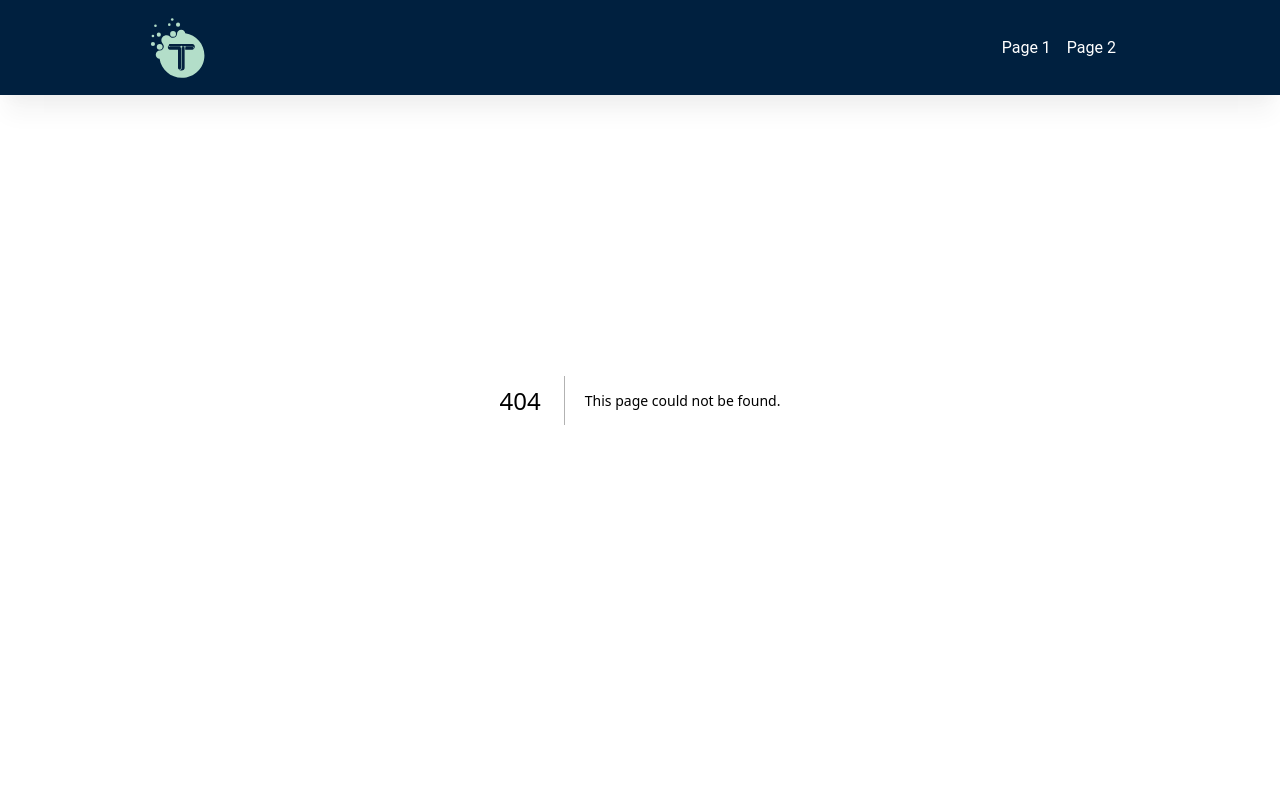
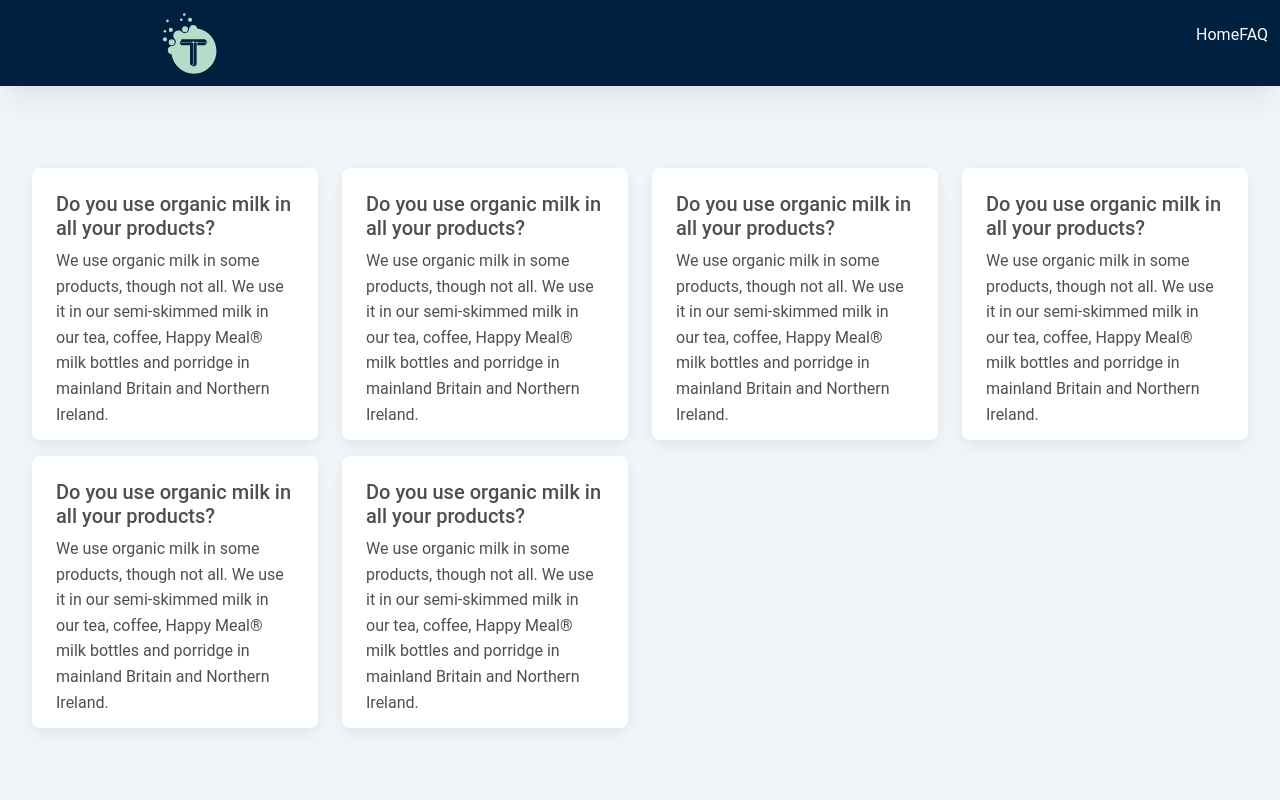
Before and after one commit to Zinwaiyan274/iNspire-hack-website, a Next.js app: page /faq in a window 1280 px wide. Before the commit this address had no page. Shown: the top 800 px of the page. Built offline with nearby package versions, Linux system fonts and the light colour scheme; a web font is replaced by a local one.

Commit message:
added faq

```diff
--- a/components/Footer.js
+++ b/components/Footer.js
@@ -53,7 +53,7 @@ const Footer = () => {
               </span>
 
               <div className='fs-4 faq'>
-                  <Link href="/" style={{ color:'white' }}>FAQ</Link>
+                  <Link href="/faq" style={{ color:'white' }}>FAQ</Link>
               </div>
             </div>
           </div>
--- a/components/Navbar.js
+++ b/components/Navbar.js
@@ -2,18 +2,19 @@ import Link from "next/link"
 
 const Navbar = () => {
     return (
-    <nav class="navbar fixed-top navbar-expand-lg shadow-5">
-        <div class="navbar-brand ms-5">
-            <img src="/Logo.svg" width="60px"/>
-        </div>
+    <nav class="navbar fixed-top navbar-expand-xl shadow-5">
         <div class="container-fluid">
-            <div class="collapse navbar-collapse pe-5" id="navbarRightAlignExample">
-                <ul class="navbar-nav ms-auto mb-2 mb-lg-0 me-5 pe-5">
-                    <li class="nav-item">
-                        <a class="nav-link text-white active" aria-current="page" href="#">Page 1</a>
+            <div class="ms-5">
+                <img src="/Logo.svg" width="60px"/>
+            </div>
+
+            <div class="navItem">
+                <ul class="">
+                    <li class="">
+                        <Link href={'/'} class="text-white">Home</Link>
                     </li>
-                    <li class="nav-item">
-                        <a class="nav-link text-white" href="#">Page 2</a>
+                    <li class="">
+                        <Link href={'/faq'} class="text-white">FAQ</Link>
                     </li>
                 </ul>
             </div>
--- /dev/null
+++ b/pages/faq.js
@@ -0,0 +1,91 @@
+import React from "react";
+import { FontAwesomeIcon } from "@fortawesome/react-fontawesome";
+import { faCalendar } from "@fortawesome/free-regular-svg-icons";
+import Image from "next/image";
+
+const faq = () => {
+  return (
+    <div class="faq-section">
+      <div class="container-fluid faq-content">
+        <div class="row mx-2 my-2">
+          <div class="col-md-3 mb-2">
+            <div class="card" style={{ width: "25rem;",height: "17rem" }}>
+              <div class="card-body">
+                <h5 class="card-title">Do you use organic milk in all your products?</h5>
+                <p class="card-text">
+                We use organic milk in some products, though not all. We use it in our semi-skimmed milk in our tea, coffee,
+                Happy Meal® milk bottles and porridge in mainland Britain and Northern Ireland.
+                </p>
+              </div>
+            </div>
+          </div>
+
+          <div class="col-md-3 mb-2">
+            <div class="card" style={{ width: "25rem;",height: "17rem" }}>
+              <div class="card-body">
+                <h5 class="card-title">Do you use organic milk in all your products?</h5>
+                <p class="card-text">
+                We use organic milk in some products, though not all. We use it in our semi-skimmed milk in our tea, coffee,
+                Happy Meal® milk bottles and porridge in mainland Britain and Northern Ireland.
+                </p>
+              </div>
+            </div>
+          </div>
+
+          <div class="col-md-3 mb-2">
+            <div class="card" style={{ width: "25rem;",height: "17rem" }}>
+              <div class="card-body">
+                <h5 class="card-title">Do you use organic milk in all your products?</h5>
+                <p class="card-text">
+                We use organic milk in some products, though not all. We use it in our semi-skimmed milk in our tea, coffee,
+                Happy Meal® milk bottles and porridge in mainland Britain and Northern Ireland.
+                </p>
+              </div>
+            </div>
+          </div>
+
+          <div class="col-md-3 mb-2">
+            <div class="card" style={{ width: "25rem;",height: "17rem" }}>
+              <div class="card-body">
+                <h5 class="card-title">Do you use organic milk in all your products?</h5>
+                <p class="card-text">
+                We use organic milk in some products, though not all. We use it in our semi-skimmed milk in our tea, coffee,
+                Happy Meal® milk bottles and porridge in mainland Britain and Northern Ireland.
+                </p>
+              </div>
+            </div>
+          </div>
+        </div>
+
+        <div class="row mx-2 my-2">
+          <div class="col-md-3 mb-2">
+            <div class="card" style={{ width: "25rem;",height: "17rem" }}>
+              <div class="card-body">
+                <h5 class="card-title">Do you use organic milk in all your products?</h5>
+                <p class="card-text">
+                We use organic milk in some products, though not all. We use it in our semi-skimmed milk in our tea, coffee,
+                Happy Meal® milk bottles and porridge in mainland Britain and Northern Ireland.
+                </p>
+              </div>
+            </div>
+          </div>
+
+          <div class="col-md-3 mb-2">
+            <div class="card" style={{ width: "25rem;",height: "17rem" }}>
+              <div class="card-body">
+                <h5 class="card-title">Do you use organic milk in all your products?</h5>
+                <p class="card-text">
+                We use organic milk in some products, though not all. We use it in our semi-skimmed milk in our tea, coffee,
+                Happy Meal® milk bottles and porridge in mainland Britain and Northern Ireland.
+                </p>
+              </div>
+            </div>
+          </div>
+
+        </div>
+      </div>
+    </div>
+  );
+};
+
+export default faq;
--- a/styles/globals.css
+++ b/styles/globals.css
@@ -9,11 +9,59 @@
 }
 
 nav{
+  margin-top: 0;
   background-color: #00203f;
 }
 
 nav img{
+  margin-top: 0;
   margin-left: 100px;
+}
+
+nav .container-fluid .navItem{
+  /* margin-left: 1300px; */
+}
+
+nav .container-fluid ul{
+  text-decoration: none;
+}
+
+nav .container-fluid ul li{
+  color: white;
+  display: inline;
+  /* padding: 0 20px; */
+}
+
+@media (max-width: 820px){
+  /* tablets */
+  .navbar{
+    display: flex;
+    margin: 0;
+  }
+  nav img{
+    display: inline;
+    /* border: 1px solid white; */
+    margin-left: 10px;
+    margin-right: 0;
+    padding: 0;
+  }
+  nav .container-fluid .navItem{
+    border: 1px solid white;
+    margin-left: 100px;
+    display: flex;
+  }
+  nav .container-fluid .navItem ul li{
+    display: flex;
+    border: 1px solid white;
+    padding: 0;
+  }
+}
+
+@media(max-width: 1200px){
+  nav .container-fluid .navItem ul li{
+    display: inline;
+
+  }
 }
 
 .head{
@@ -196,3 +244,14 @@ nav img{
 .faq{
   padding-top: 10px;
 }
+
+.faq-section{
+  background-color: #f0f5fa;
+  height: 100%;
+}
+
+.faq-content{
+  margin: 0;
+  padding-top: 10rem;
+  padding-bottom: 5rem;
+}
```
